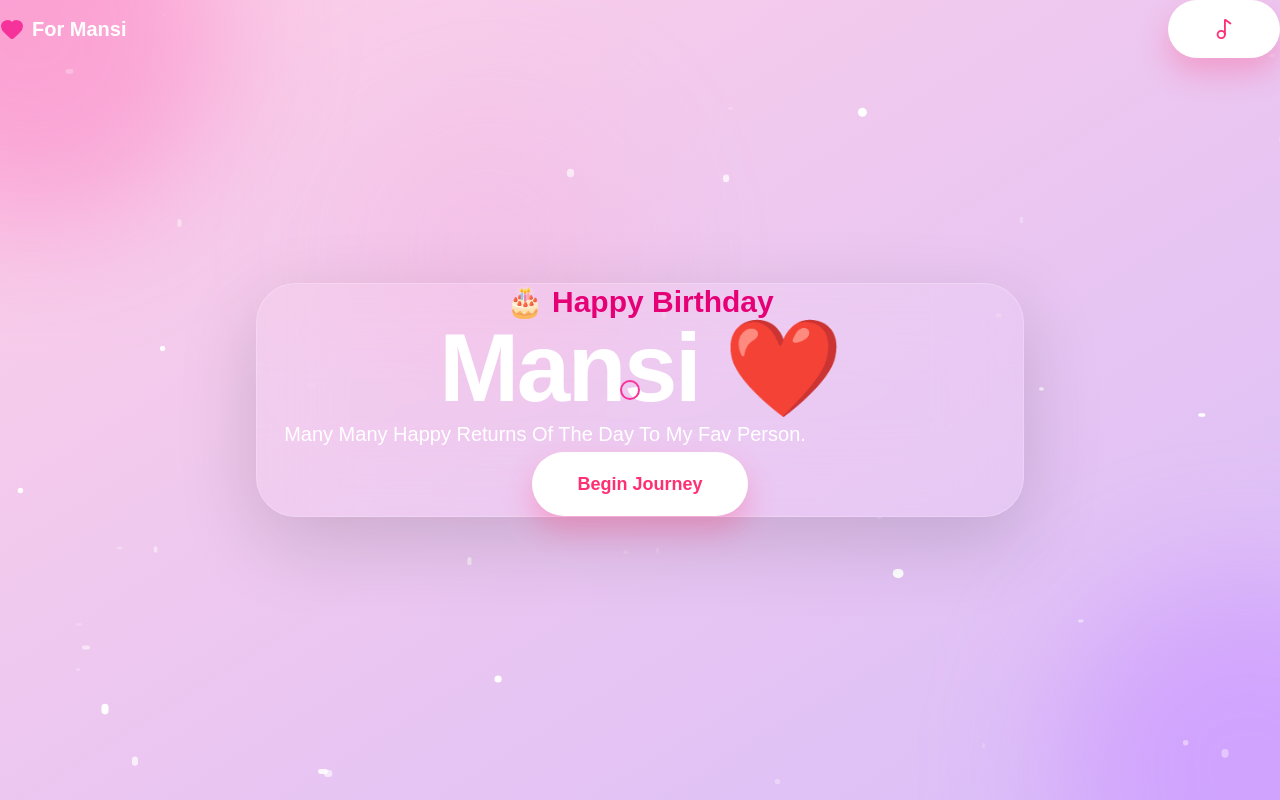
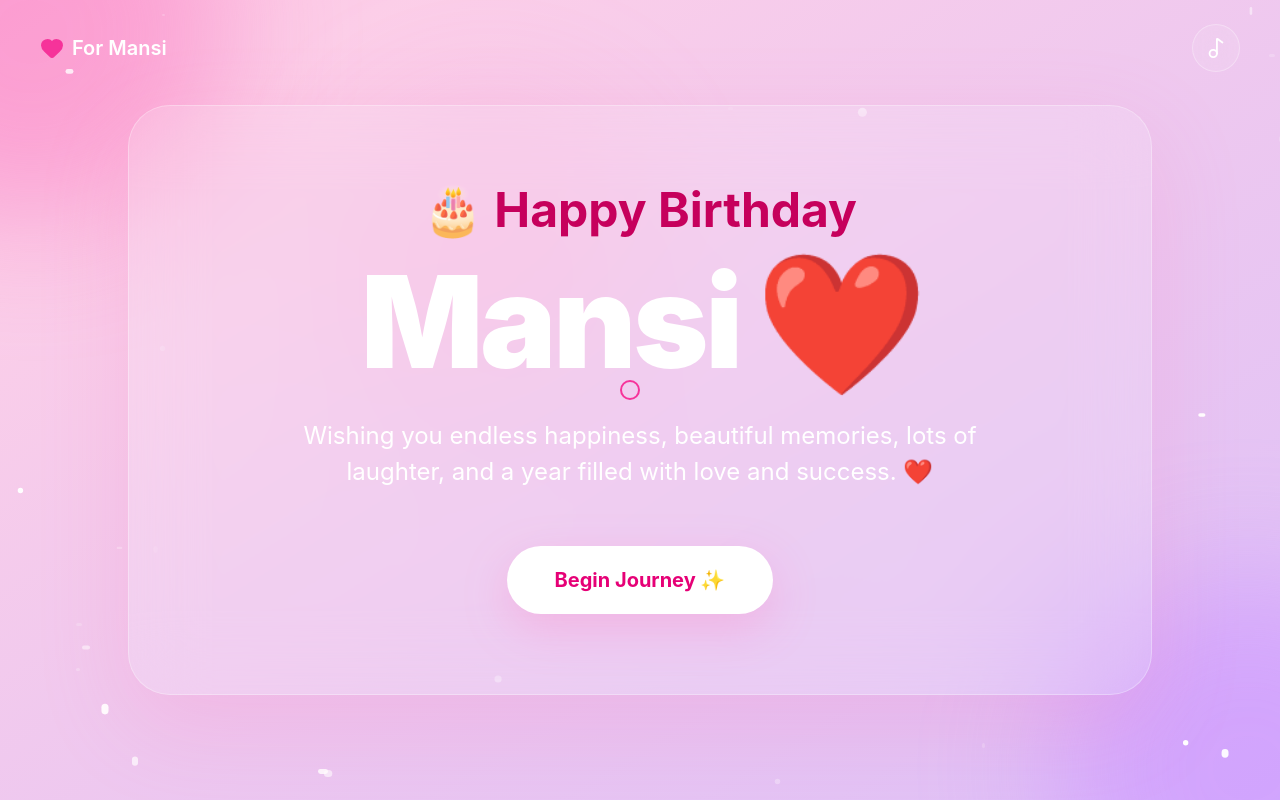
Before and after one commit to krupenshingala/birthday-premium, a React (Vite) app: page / in a window 1280 px wide. Shown: the top 800 px of the page. Built offline with nearby package versions, Linux system fonts and the light colour scheme.

Commit message:
Update Hero section

```diff
--- a/src/Hero/Hero.jsx
+++ b/src/Hero/Hero.jsx
@@ -1,4 +1,3 @@
-import "./Hero.css";
 import FloatingHearts from "./FloatingHearts";
 import BackgroundGlow from "./BackgroundGlow";
 import HeroContent from "./HeroContent";
@@ -9,27 +8,38 @@ import CustomCursor from "./CustomCursor";
 
 export default function Hero() {
   return (
-    <section className="relative flex h-screen items-center justify-center overflow-hidden
-bg-[length:300%_300%]
+    <section
+      className="
+      relative
+      min-h-screen
+      overflow-hidden
+      flex
+      items-center
+      justify-center
+
       bg-gradient-to-br
       from-pink-400
       via-pink-200
       to-violet-300
-animate-[gradient_12s_ease_infinite]">
+
+      bg-[length:300%_300%]
+      animate-[gradient_15s_ease_infinite]
+      px-6
+      "
+    >
       <CustomCursor />
 
       <MouseGlow />
 
-<Navbar />
+      <BackgroundGlow />
 
       <Sparkles />
 
       <FloatingHearts />
 
-  <BackgroundGlow />
+      <Navbar />
 
       <HeroContent />
-
     </section>
   );
 }
--- a/src/Hero/HeroContent.jsx
+++ b/src/Hero/HeroContent.jsx
@@ -3,41 +3,156 @@ import { motion } from "framer-motion";
 export default function HeroContent() {
   return (
     <motion.div
-      initial={{ opacity: 0, y: 80 }}
+      initial={{ opacity: 0, y: 60, scale: 0.95 }}
+      animate={{ opacity: 1, y: 0, scale: 1 }}
+      transition={{
+        duration: 1,
+        ease: "easeOut",
+      }}
+      className="
+      relative
+      z-20
+
+      w-[92%]
+      max-w-5xl
+
+      rounded-[42px]
+
+      border
+      border-white/30
+
+      bg-white/12
+
+      backdrop-blur-[35px]
+
+      px-10
+      py-16
+
+      md:px-20
+      md:py-20
+
+      text-center
+
+      shadow-[0_30px_90px_rgba(255,105,180,0.18)]
+      "
+    >
+      {/* Heading */}
+
+      <motion.h3
+        initial={{ opacity: 0, y: -20 }}
         animate={{ opacity: 1, y: 0 }}
-      transition={{ duration: 1 }}
-      className="relative z-10 w-[90%] max-w-3xl rounded-[40px]
-        border border-white/20
-        bg-white/8
-        p-14
-        text-center
-        shadow-[0_25px_80px_rgba(0,0,0,0.15)]
-        backdrop-blur-[40px]"
+        transition={{ delay: 0.2 }}
+        className="text-pink-700 font-bold text-3xl md:text-5xl"
       >
-      <h3 className="mb-4 text-3xl font-semibold text-pink-600">
         🎂 Happy Birthday
-      </h3>
+      </motion.h3>
 
-      <h1 className="mb-6 text-8xl font-bold tracking-tight text-white">
-        Mansi <span className="inline-block animate-pulse">❤️</span>
-      </h1>
+      {/* Name */}
 
-      <p className="mx-auto mb-8 max-w-xl text-xl leading-9 text-white">
-        Many Many Happy Returns Of The Day To My Fav Person.
-      </p>
+      <motion.h1
+        initial={{ opacity: 0 }}
+        animate={{ opacity: 1 }}
+        transition={{ delay: 0.4 }}
+        className="
+        mt-6
 
+        text-white
+
+        font-black
+
+        text-6xl
+        md:text-8xl
+        lg:text-9xl
+
+        tracking-tight
+        leading-none
+        "
+      >
+        Mansi{" "}
+        <motion.span
+          animate={{
+            scale: [1, 1.12, 1],
+          }}
+          transition={{
+            repeat: Infinity,
+            duration: 1.8,
+          }}
+          className="inline-block"
+        >
+          ❤️
+        </motion.span>
+      </motion.h1>
+
+      {/* Message */}
+
+      <motion.p
+        initial={{ opacity: 0 }}
+        animate={{ opacity: 1 }}
+        transition={{ delay: 0.6 }}
+        className="
+        mx-auto
+
+        mt-8
+
+        max-w-3xl
+
+        text-white
+
+        text-lg
+        md:text-2xl
+
+        leading-9
+      "
+      >
+        Wishing you endless happiness, beautiful memories, lots of laughter,
+        and a year filled with love and success. ❤️
+      </motion.p>
+
+      {/* Button */}
+
+      <motion.div
+        initial={{ opacity: 0, y: 30 }}
+        animate={{ opacity: 1, y: 0 }}
+        transition={{ delay: 0.8 }}
+        className="mt-14"
+      >
         <motion.button
-        whileHover={{ scale: 1.08 }}
-        whileTap={{ scale: 0.95 }}
+          whileHover={{
+            scale: 1.05,
+          }}
+          whileTap={{
+            scale: 0.96,
+          }}
           onClick={() =>
             document
               .getElementById("story")
               ?.scrollIntoView({ behavior: "smooth" })
           }
-        className="group rounded-full bg-white px-10 py-4 text-lg font-semibold text-pink-600 shadow-xl transition-all duration-300 hover:scale-110 hover:shadow-[0_0_40px_rgba(255,105,180,0.5)] active:scale-95"
+          className="
+          rounded-full
+
+          bg-white
+
+          px-12
+          py-5
+
+          text-lg
+          md:text-xl
+
+          font-bold
+
+          text-pink-600
+
+          shadow-[0_15px_45px_rgba(255,105,180,0.25)]
+
+          transition-all
+
+          hover:shadow-[0_0_50px_rgba(255,105,180,0.45)]
+          "
         >
-        Begin Journey
+          Begin Journey ✨
         </motion.button>
+      </motion.div>
     </motion.div>
   );
 }
```
Lines whose indentation alone changed are shown as unchanged.
